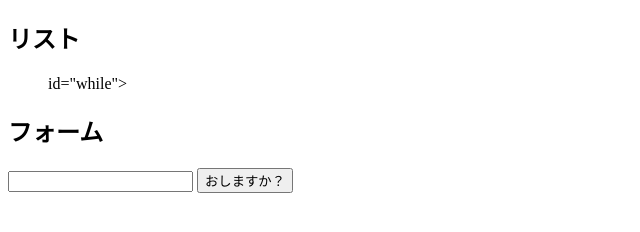
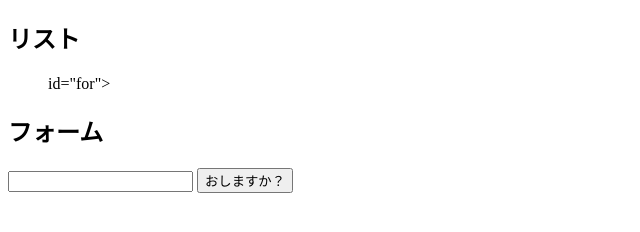
Before and after one commit to atsushi461/web1-12, a plain HTML site: page index.html in a window 1280 px wide. Shown: the full height of the page, 0-640 px from the left. Drawn offline with Linux system fonts and the light colour scheme.

Commit message:
Update index.html

```diff
--- a/index.html
+++ b/index.html
@@ -7,7 +7,7 @@
 <body>
  <section>
   <h1>リスト</h1>
-  <ul> id="while"></ul>
+  <ul> id="for"></ul>
    <h1>フォーム</h1>
    <form action="#" id="form">
     <input type="text" name="word">
```
